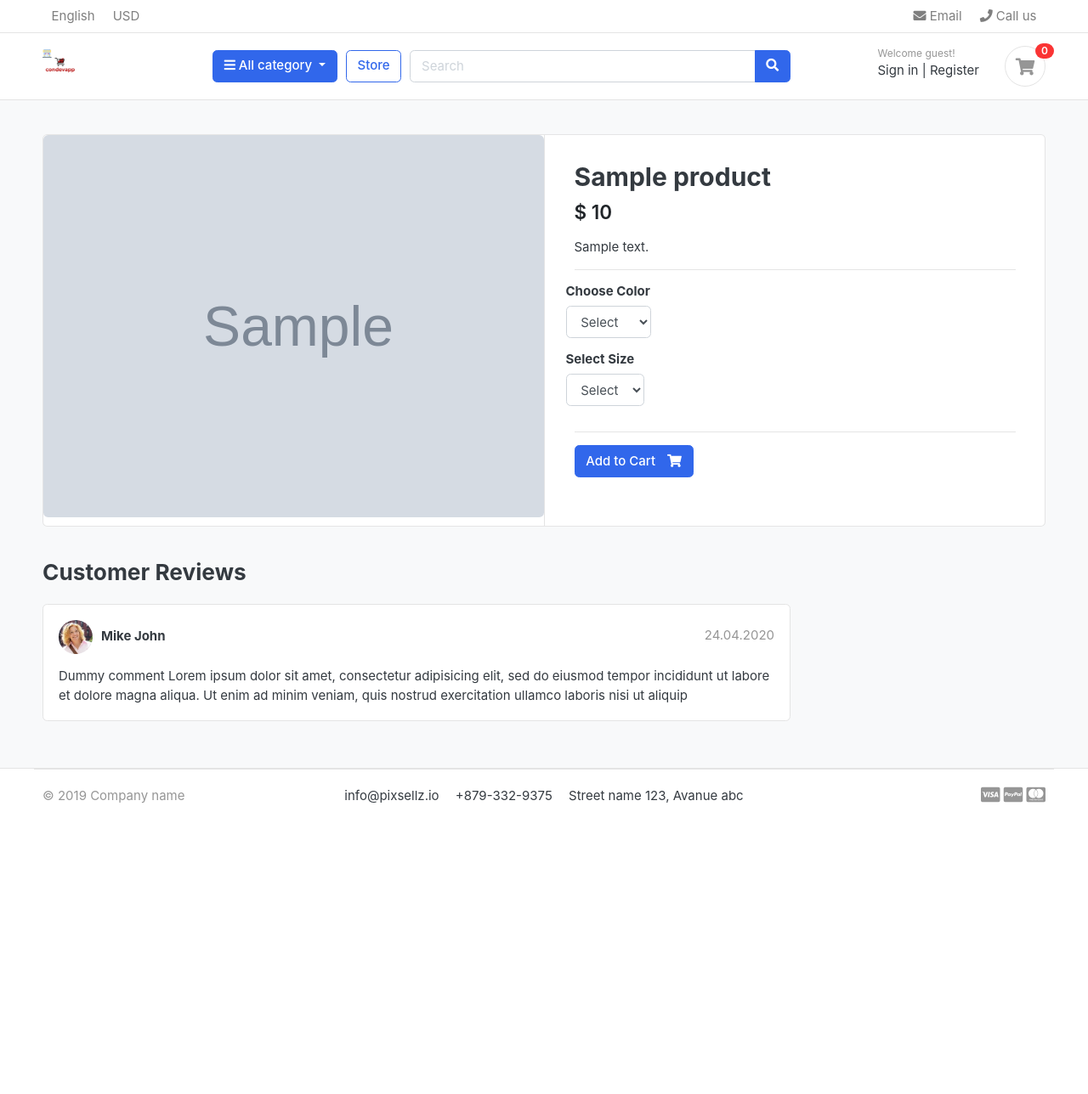
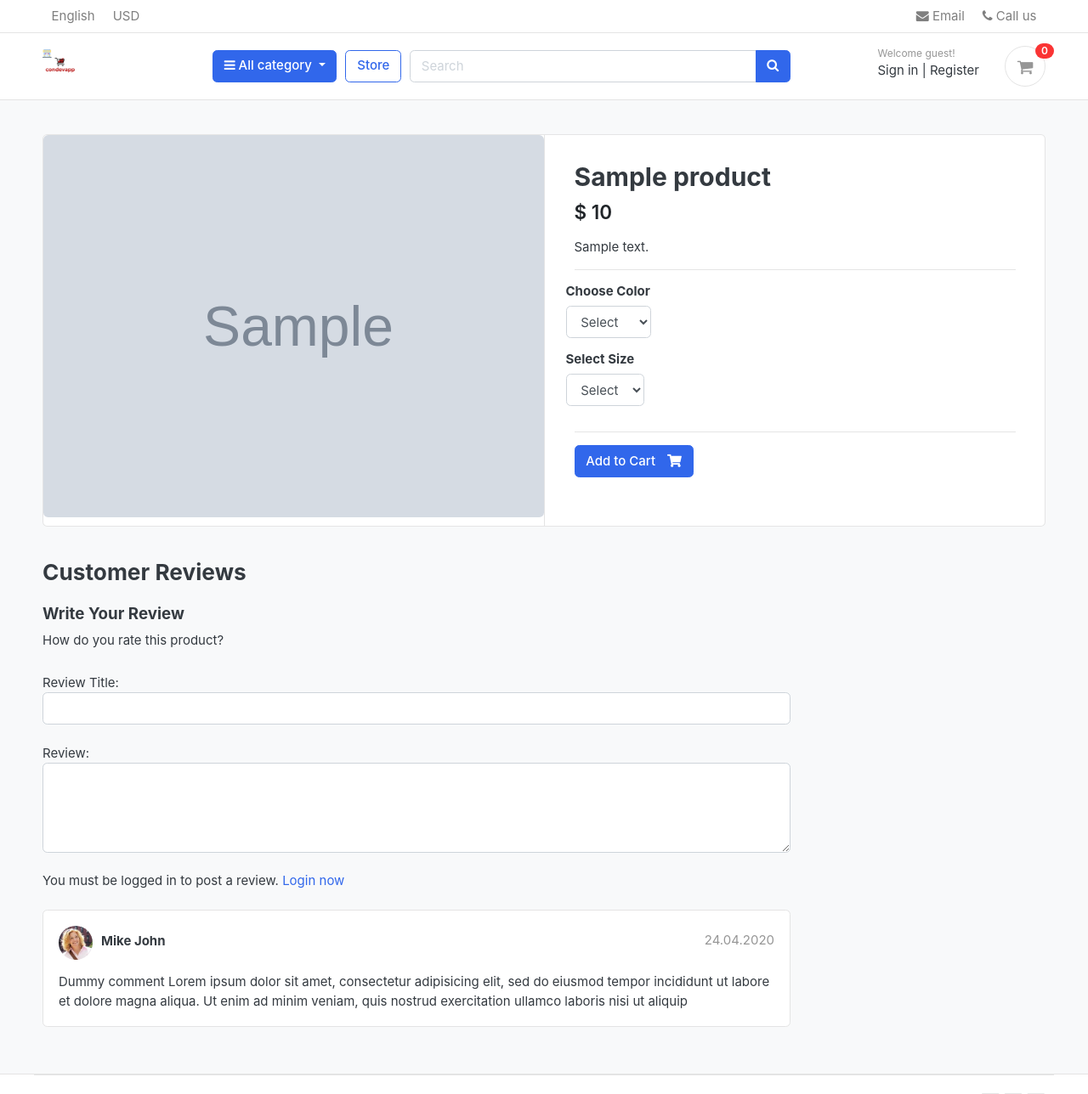
Before and after one commit to prasad440/condevapp-django, a Django app: a page that uses templates/base.html in a window 1280 px wide. Shown: the top 1288 px of the page at 85% size. Before the commit the page ends 946 px from the top, so only its background shows below. Run offline with Django 3.2, Linux system fonts and the light colour scheme; tables that the repository leaves empty hold one stand-in row (values such as "Sample post"); grey boxes marked "Sample" are stand-in pictures; parts of the project's set-up code (start-up, migrations or seed data) failed here and were passed over; some libraries are stand-ins or nearby versions; some web fonts are replaced.

Commit message:
review submit functionality

```diff
--- /dev/null
+++ b/static/css/custom.css
@@ -0,0 +1,38 @@
+.rate > input{
+    display: none;
+}
+
+.rate{
+    display: inline-block;;
+    border: 0;
+}
+
+.rate label{
+    float: right;
+}
+
+.rate label: before{
+    display: inline-block;
+    font-size: 1.1rem;
+    font-family: FontAwesome;
+    content: "\f005";
+    margin:0;
+    padding:0.3rem .2rem;
+    cursor: pointer;
+}
+
+.rate .half: before{
+    content: "\f089";
+    position: absolute;
+    padding-right: 0;
+}
+
+
+input: checked ~ label, label: hover ~ label{
+    color: #ffb503;
+}
+
+input: checked + label: hover, input: checked ~ input: hover,input: checked ~ label: hover ~ label,
+label: hover ~ input: checked ~ label{
+    color: #cc9000;
+}
--- a/store/admin.py
+++ b/store/admin.py
@@ -1,5 +1,5 @@
 from django.contrib import admin
-from .models import Product, Variation
+from .models import Product, Variation, ReviewRating
 
 # Register your models here.
 class ProductAdmin(admin.ModelAdmin):
@@ -14,3 +14,4 @@ class VariationAdmin(admin.ModelAdmin):
 
 admin.site.register(Product, ProductAdmin)
 admin.site.register(Variation, VariationAdmin)
+admin.site.register(ReviewRating)
--- a/store/models.py
+++ b/store/models.py
@@ -1,6 +1,8 @@
 from django.db import models
 from category.models import Category
 from django.urls import reverse
+from accounts.models import Account
+
 
 
 # Create your models here.
@@ -46,3 +48,18 @@ class Variation(models.Model):
 
     def __str__(self):
         return self.variation_value
+
+
+class ReviewRating(models.Model):
+    product = models.ForeignKey(Product, on_delete=models.CASCADE)
+    user = models.ForeignKey(Account, on_delete=models.CASCADE)
+    subject = models.CharField(max_length=100, blank=True)
+    review = models.TextField(max_length=500, blank=True)
+    rating = models.FloatField()
+    ip = models.CharField(max_length=20, blank=True)
+    status = models.BooleanField(default=True)
+    created_at = models.DateTimeField(auto_now_add=True)
+    updated_at = models.DateTimeField(auto_now=True)
+
+    def __str__(self):
+        return self.subject
--- a/store/urls.py
+++ b/store/urls.py
@@ -6,5 +6,6 @@ urlpatterns = [
     path('category/<slug:category_slug>/', views.store, name='products_by_category'),
     path('category/<slug:category_slug>/<slug:product_slug>/', views.product_detail, name='product_detail'),
     path('search/', views.search, name='search'),
+    path('submit_review/<int:product_id>/', views.submit_review, name='submit_review'),
 
 ]
--- a/store/views.py
+++ b/store/views.py
@@ -1,4 +1,4 @@
-from django.shortcuts import render, get_object_or_404
+from django.shortcuts import render, get_object_or_404, redirect
 from .models import Product
 from category.models import Category
 from carts.models import CartItem
@@ -8,6 +8,10 @@ from django.db.models import Q
 from carts.views import _cart_id
 from django.core.paginator import EmptyPage, PageNotAnInteger, Paginator
 from django.http import HttpResponse
+from .forms import ReviewForm
+from django.contrib import messages
+from orders.models import OrderProduct
+
 
 # Create your views here.
 def store(request, category_slug=None):
@@ -64,3 +68,27 @@ def search(request):
     }
 
     return render(request, 'store/store.html', context)
+
+
+def submit_review(request, product_id):
+    url = request.META.get('HTTP_REFERER')
+    if request.method == 'POST':
+        try:
+            reviews = ReviewRating.objects.get(user__id=request.user.id, product__id=product_id)
+            form = ReviewForm(request.POST, instance=reviews)
+            form.save()
+            messages.success(request, 'Thank you! Your review has been updated.')
+            return redirect(url)
+        except ReviewRating.DoesNotExist:
+            form = ReviewForm(request.POST)
+            if form.is_valid():
+                data = ReviewRating()
+                data.subject = form.cleaned_data['subject']
+                data.rating = form.cleaned_data['rating']
+                data.review = form.cleaned_data['review']
+                data.ip = request.META.get('REMOTE_ADDR')
+                data.product_id = product_id
+                data.user_id = request.user.id
+                data.save()
+                messages.success(request, 'Thank you! Your review has been submitted.')
+                return redirect(url)
--- a/templates/base.html
+++ b/templates/base.html
@@ -24,6 +24,9 @@
 <!-- custom style -->
 <link href="{% static 'css/ui.css' %}" rel="stylesheet" type="text/css"/>
 <link href="{% static 'css/responsive.css' %}" rel="stylesheet" media="only screen and (max-width: 1200px)" />
+
+<link href="{% static 'css/custom.css' %}" rel="stylesheet" type="text/css"/>
+<link rel="stylesheet" href="https://cdnjs.cloudflare.com/ajax/libs/font-awesome/4.7.0/css/font-awesome.min.css">
 
 <!-- custom javascript -->
 <script src="% static 'js/script.js' %" type="text/javascript"></script>
--- a/templates/store/product_detail.html
+++ b/templates/store/product_detail.html
@@ -81,6 +81,44 @@
 
 	</header>
 
+	<form action="{% url 'submit_review' single_product.id %}" method="POST">
+		{% csrf_token %}
+		<h5>Write Your Review</h5>
+		<div>
+	        <!-- Rating stars -->
+		    <label>How do you rate this product?</label>
+		    <br>
+		    <div class="rate">
+			    <input type="radio" name="rating" id="rating10" value="5" required /><label for="rating10" title="5"></label>
+			    <input type="radio" name="rating" id="rating9" value="4.5" required /><label for="rating9" title="4.5" class="half"></label>
+			    <input type="radio" name="rating" id="rating8" value="4" required /><label for="rating8" title="4"></label>
+			    <input type="radio" name="rating" id="rating7" value="3.5" required /><label for="rating7" title="3.5" class="half"></label>
+			    <input type="radio" name="rating" id="rating6" value="3" required /><label for="rating6" title="3"></label>
+			    <input type="radio" name="rating" id="rating5" value="2.5" required /><label for="rating5" title="2.5" class="half"></label>
+			    <input type="radio" name="rating" id="rating4" value="2" required /><label for="rating4" title="2"></label>
+			    <input type="radio" name="rating" id="rating3" value="1.5" required /><label for="rating3" title="1.5" class="half"></label>
+			    <input type="radio" name="rating" id="rating2" value="1" required /><label for="rating2" title="1"></label>
+			    <input type="radio" name="rating" id="rating1" value="0.5" required /><label for="rating1" title="0.5" class="half"></label>
+		    </div>
+<br>
+		    Review Title:
+		    <input type="text" class="form-control" name="subject">
+		    <br>
+		    Review:
+		    <textarea name="review" rows="4" class="form-control"></textarea>
+		    <br>
+			{% if user.is_authenticated %}
+		    <input type="submit" value="Submit Review" class="btn btn-primary">
+			{% else %}
+			<p>You must be logged in to post a review. <span><a href="{% url 'login' %}">Login now</a></span></p>
+			{% endif %}
+
+		</div>
+{% include 'includes/alerts.html' %}
+
+	</form>
+<br>
+
 	<article class="box mb-3">
 		<div class="icontext w-100">
 			<img src="{% static './images/avatars/avatar1.jpg' %}" class="img-xs icon rounded-circle">
```
Also changed, not shown: store/forms.py (added, +7 -0 lines), store/migrations/0003_reviewrating.py (added).
